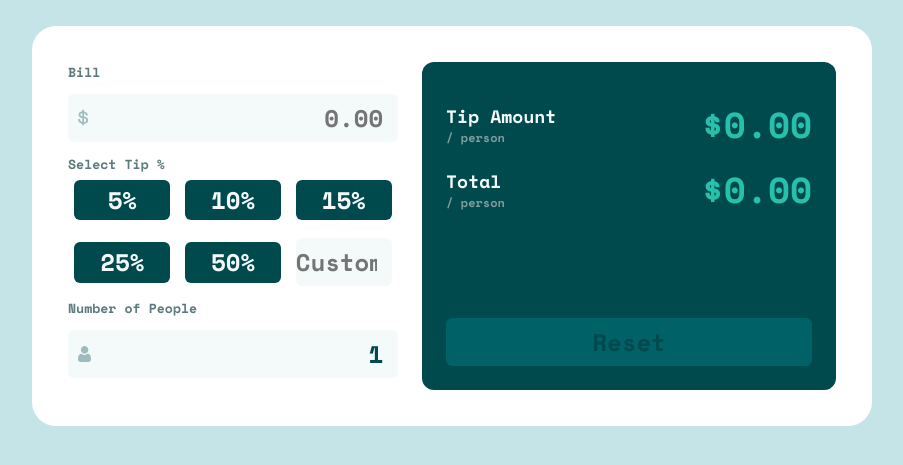
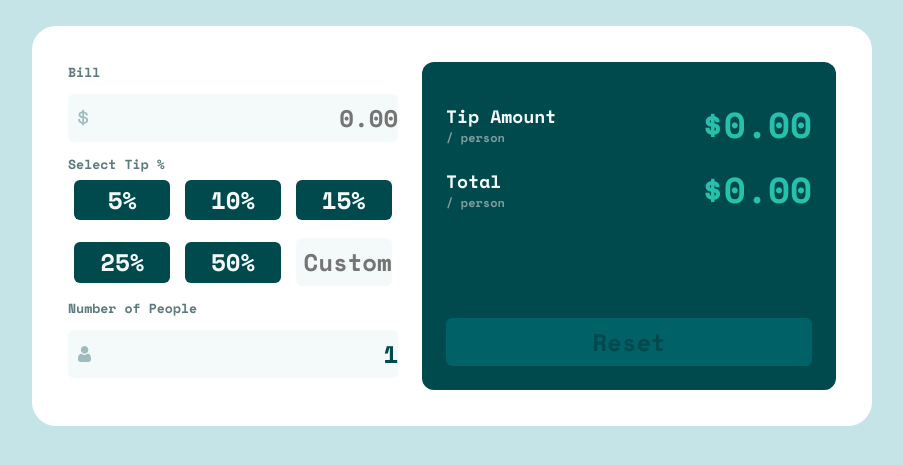
Before and after one commit to RudyMathis/Tip-Calculator-App, a plain HTML site: page index.html in a window 1280 px wide. Shown: the part 249-714 px from the top of the page, without its empty margins (188-1091 px from the left). Drawn offline with nearby package versions, Linux system fonts and the light colour scheme.

Commit message:
type fix for better usablity

```diff
--- a/index.html
+++ b/index.html
@@ -11,26 +11,26 @@
 		/>
 		<link rel="stylesheet" href="styles.css" />
 		<script src="main.js" defer></script>
-		<title>Frontend Mentor | Tip calculator app</title>
+		<title>Tip calculator app</title>
 	</head>
 	<body>
 		<img class="logo" src="./images/logo.svg" alt="Splitter Logo" />
 		<main class="calculator-card">
 			<section class="input-section">
 				<p class="money-input">Bill</p>
-				<input type="number" id="bill" class="input" placeholder="0.00" />
+				<input id="bill" class="input" placeholder="0.00" />
 				<p class="money-input">Select Tip %</p>
 				<button class="tip-btn">5%</button>
 				<button class="tip-btn">10%</button>
 				<button class="tip-btn">15%</button>
 				<button class="tip-btn">25%</button>
 				<button class="tip-btn">50%</button>
-				<input type="number" id="custom" class="tip-btn" placeholder="Custom" />
+				<input id="custom" class="tip-btn" placeholder="Custom" />
 				<div class="number-of-people-container">
 					<p class="money-input">Number of People</p>
 					<p class="error-alert">Can't be zero</p>
 				</div>
-				<input type="number" id="number-people" class="input" value="1" />
+				<input id="number-people" class="input" value="1" />
 			</section>
 			<section class="display-section">
 				<div class="output-container">
```
